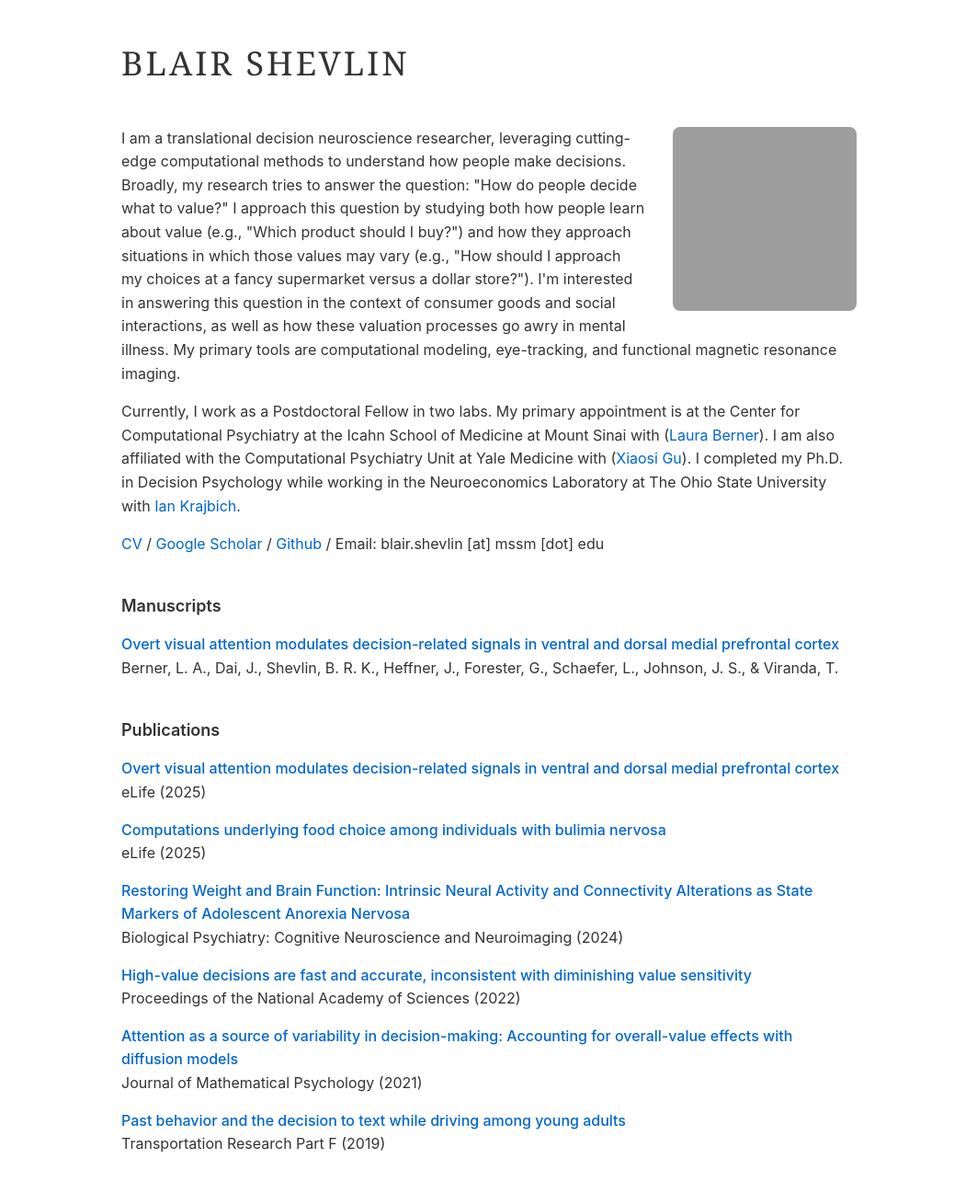
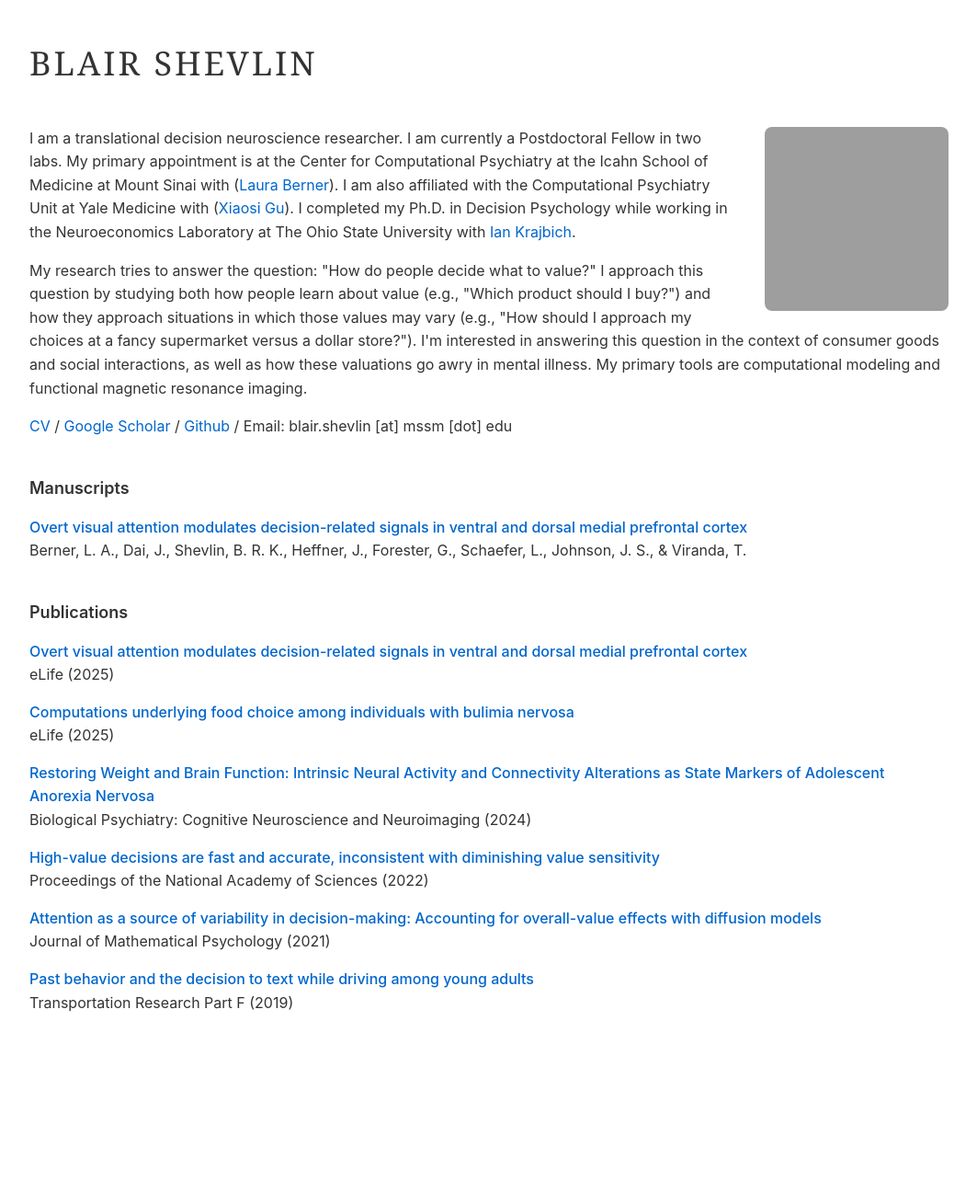
Before and after one commit to blairshevlin/blairshevlin.github.io, a Jekyll site: the page index.html, which Jekyll copies as it is, in a window 1280 px wide. Shown: the whole page at 92% size, without its empty margins (108-1171 px from the left). Built offline with Jekyll 4.4.1, drawn with Linux system fonts in a browser that asks for light colours; after the commit the page ends 1143 px from its top, so only the background shows below that; grey boxes are pictures that could not be loaded.

Commit message:
diff margins

```diff
--- a/index.html
+++ b/index.html
@@ -8,9 +8,9 @@
         body {
             font-family: -apple-system, BlinkMacSystemFont, "Segoe UI", Roboto, "Helvetica Neue", Arial, sans-serif;
             line-height: 1.6;
-            max-width: 800px;
+            max-width: 1000px;
             margin: 40px auto;
-            padding: 0 20px;
+            padding: 0 40px;
             color: #333;
             font-size: 16px;
         }
@@ -86,22 +86,16 @@
         <img src="assets/images/headshot.png" alt="Blair Shevlin">
 
         <p>
-            I am a translational decision neuroscience researcher, leveraging cutting-edge computational methods to understand
-            how people make decisions. Broadly, my research tries to answer the question: "How do people decide what to value?"
-            I approach this question by studying both how people learn about value (e.g., "Which product should I buy?")
-            and how they approach situations in which those values may vary (e.g., "How should I approach my choices at a fancy
-            supermarket versus a dollar store?"). I'm interested in answering this question in the context of consumer goods
-            and social interactions, as well as how these valuation processes go awry in mental illness. My primary tools are
-            computational modeling, eye-tracking, and functional magnetic resonance imaging.
+            I am a translational decision neuroscience researcher. I am currently a Postdoctoral Fellow in two labs.
+            My primary appointment is at the Center for Computational Psychiatry at the Icahn School of Medicine at Mount
+            Sinai with (<a href="https://labs.icahn.mssm.edu/bernerlab/">Laura Berner</a>). I am also affiliated with the
+            Computational Psychiatry Unit at Yale Medicine with (<a href="https://www.neurocpu.org/">Xiaosi Gu</a>).
+            I completed my Ph.D. in Decision Psychology while working in the Neuroeconomics Laboratory at The Ohio State
+            University with <a href="https://krajbichlab.psych.ucla.edu/people">Ian Krajbich</a>.
         </p>
 
         <p>
-            Currently, I work as a Postdoctoral Fellow in two labs. My primary appointment is at the Center for
-            Computational Psychiatry at the Icahn School of Medicine at Mount Sinai with
-            (<a href="https://labs.icahn.mssm.edu/bernerlab/">Laura Berner</a>). I am also affiliated with the
-            Computational Psychiatry Unit at Yale Medicine with (<a href="https://www.neurocpu.org/">Xiaosi Gu</a>).
-            I completed my Ph.D. in Decision Psychology while working in the Neuroeconomics Laboratory at The Ohio State
-            University with <a href="https://krajbichlab.psych.ucla.edu/people">Ian Krajbich</a>.
+            My research tries to answer the question: "How do people decide what to value?" I approach this question by studying both how people learn about value (e.g., "Which product should I buy?") and how they approach situations in which those values may vary (e.g., "How should I approach my choices at a fancy supermarket versus a dollar store?"). I'm interested in answering this question in the context of consumer goods and social interactions, as well as how these valuations go awry in mental illness. My primary tools are computational modeling and functional magnetic resonance imaging.
         </p>
 
         <p>
```
